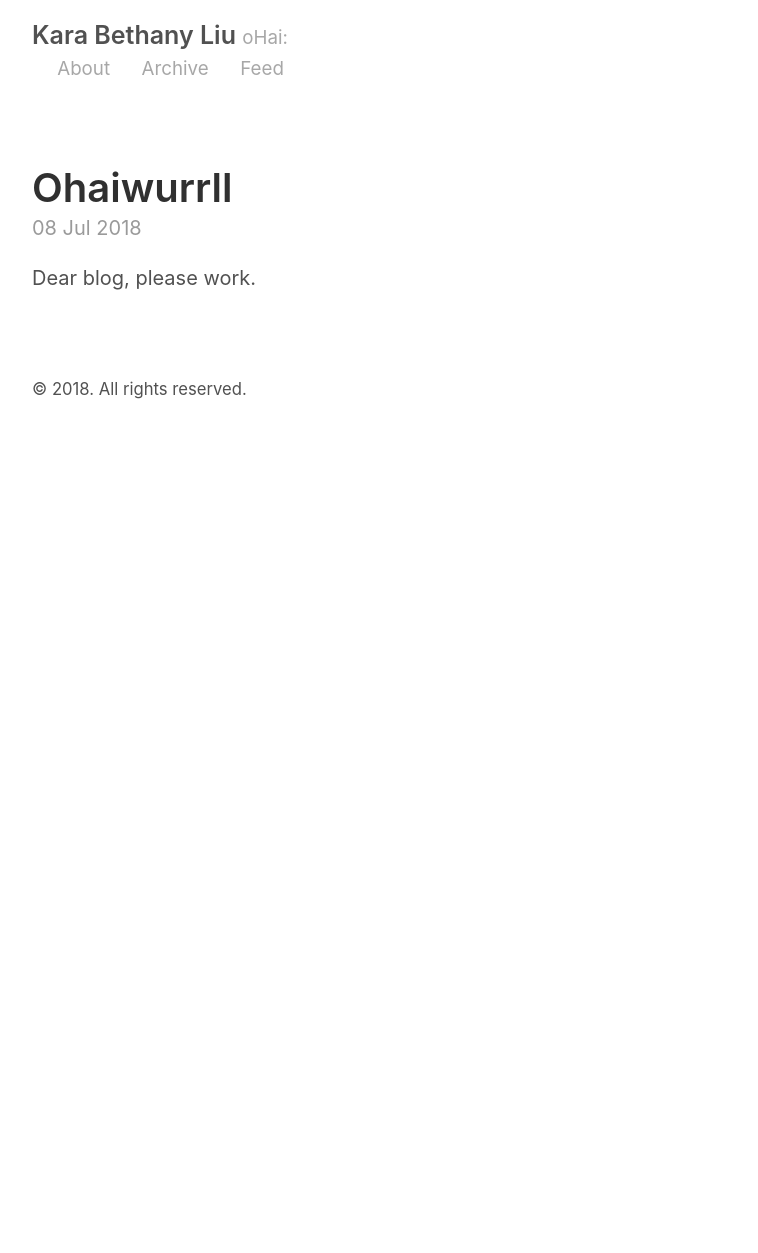
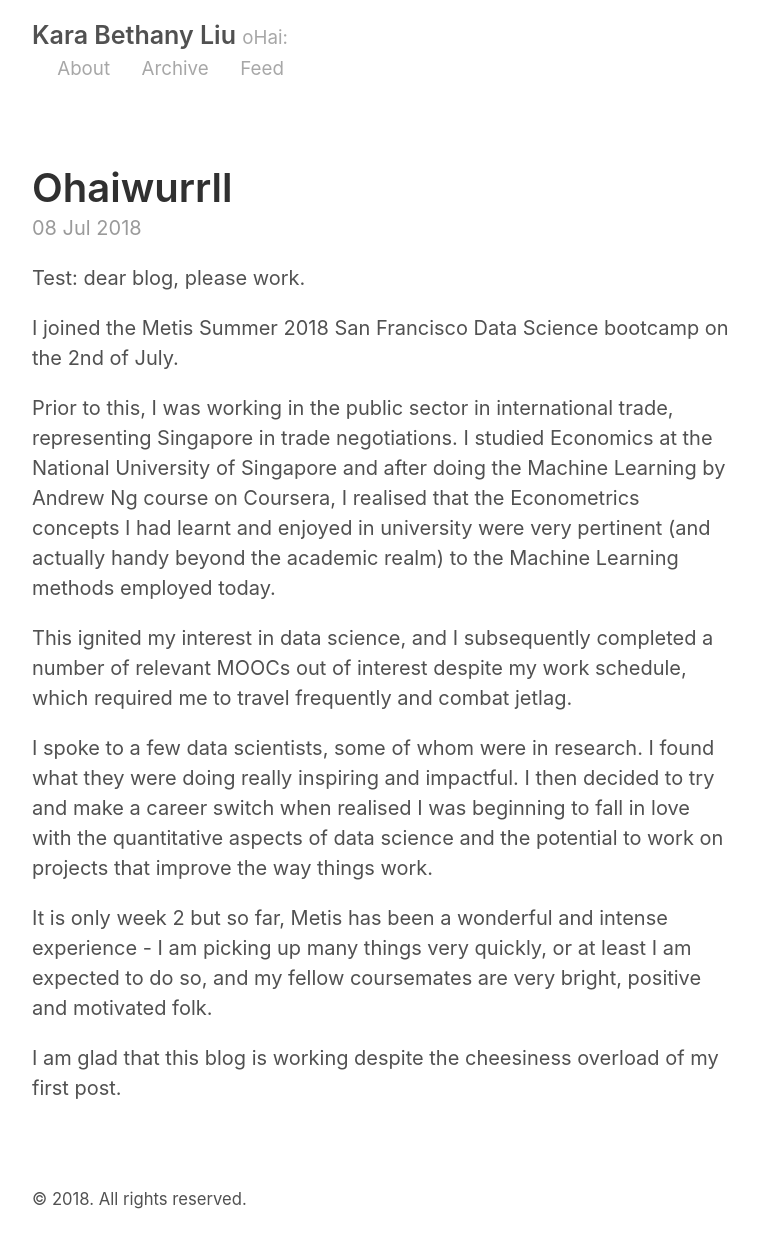
Before and after one commit to Karawkz/Karawkz, a Jekyll site: the page built from _posts/2018-07-08-oHaiWurrll.md, in a window 1280 px wide. Shown: the whole page, without its empty margins (258-1016 px from the left). Built offline with Jekyll 4.4.1, drawn with Linux system fonts in a browser that asks for light colours; our own code applies the rules of GitHub Pages for plain Markdown files; before the commit the page ends 900 px from its top, so only the background shows below that.

Commit message:
Update 2018-07-08-oHaiWurrll.md

```diff
--- a/_posts/2018-07-08-oHaiWurrll.md
+++ b/_posts/2018-07-08-oHaiWurrll.md
@@ -1 +1,13 @@
-Dear blog, please work.
+Test: dear blog, please work.
+
+I joined the Metis Summer 2018 San Francisco Data Science bootcamp on the 2nd of July.
+
+Prior to this, I was working in the public sector in international trade, representing Singapore in trade negotiations. I studied Economics at the National University of Singapore and after doing the Machine Learning by Andrew Ng course on Coursera, I realised that the Econometrics concepts I had learnt and enjoyed in university were very pertinent (and actually handy beyond the academic realm) to the Machine Learning methods employed today.
+
+This ignited my interest in data science, and I subsequently completed a number of relevant MOOCs out of interest despite my work schedule, which required me to travel frequently and combat jetlag.
+
+I spoke to a few data scientists, some of whom were in research. I found what they were doing really inspiring and impactful. I then decided to try and make a career switch when realised I was beginning to fall in love with the quantitative aspects of data science and the potential to work on projects that improve the way things work.
+
+It is only week 2 but so far, Metis has been a wonderful and intense experience - I am picking up many things very quickly, or at least I am expected to do so, and my fellow coursemates are very bright, positive and motivated folk.
+
+I am glad that this blog is working despite the cheesiness overload of my first post.
```
